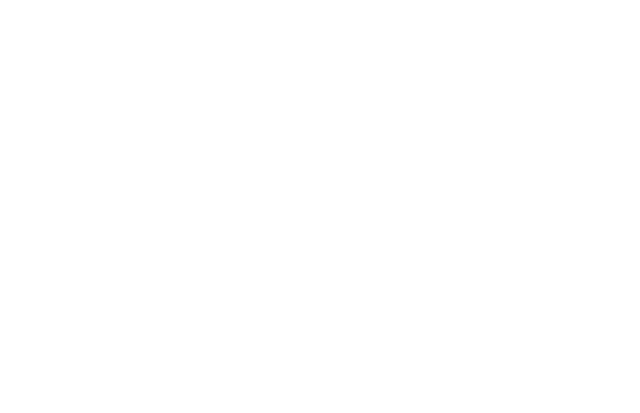
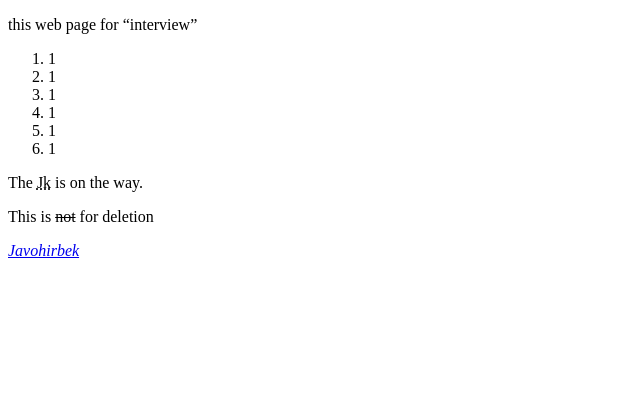
Before and after one commit to javohirbekkhaydarov/for-intreview, a plain HTML site: page index.html in a window 1280 px wide. Shown: the whole page, without its empty margins (0-640 px from the left). Drawn offline with Linux system fonts and the light colour scheme.

Commit message:
tested 1000 tests for HTML

```diff
--- a/index.html
+++ b/index.html
@@ -7,6 +7,27 @@
     <title>for interview</title>
   </head>
   <body>
+    <p>this web page for <q>interview</q></p>
+    <ol type="1">   <!-- this is ordered list-->
+      <li>1</li>
+      <li>1</li>
+      <li>1</li>
+      <li>1</li>
+      <li>1</li>
+      <li>1</li>
+    </ol>
+    <ul></ul>   <!-- this is ordered list  -->
+
+    <p>The <abbr title=”Javohirbek”>Jk</abbr> is on the way.</p>   <!-- for using abbvrevation-->
+
+
+    <p>This is <del>not</del> for deletion </p>
+    <address>
+      <a href="t.me/lazy_dev">Javohirbek</a>
+      </address>
+
+      <canvas></canvas>
+
     <script src="/js/app.js"></script>
   </body>
 </html>
```
